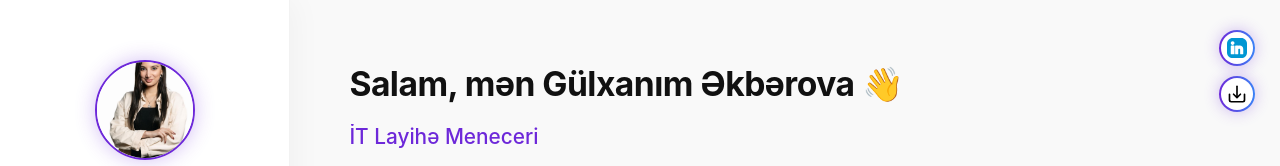
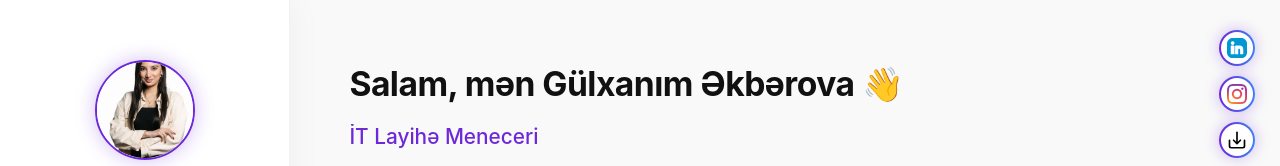
Before and after one commit to GulAkberova/MainPortfolio, a React (Create React App) app: page / in a window 1280 px wide. Shown: the top 166 px of the page. Built offline with nearby package versions, Linux system fonts and the light colour scheme; no server answers; the database is empty; a web font is replaced by a local one.

Commit message:
instagram add header

```diff
--- a/src/components/info/Info.jsx
+++ b/src/components/info/Info.jsx
@@ -23,7 +23,15 @@ function Info() {
       >
         <img src="/icons/about/linkedin.svg" alt="LinkedIn" />
       </a>
-
+ <a
+        href="https://www.instagram.com/pmlexicon/"
+        className={styles.iconLink}
+        target="_blank"
+        rel="noopener noreferrer"
+        aria-label="instagram"
+      >
+        <img src="/icons/about/instagram.png" alt="Instagram" />
+      </a>
 
       {/* <a
         href="https://github.com/gulakberova"
--- a/src/components/seenworks/seenWorks.module.css
+++ b/src/components/seenworks/seenWorks.module.css
@@ -35,7 +35,7 @@
 .filterBar {
   display: none;
   position: sticky;
-  top: 120px;
+  top: 170px;
   left: 100%;
   z-index: 1;
   width: 50px;
```
